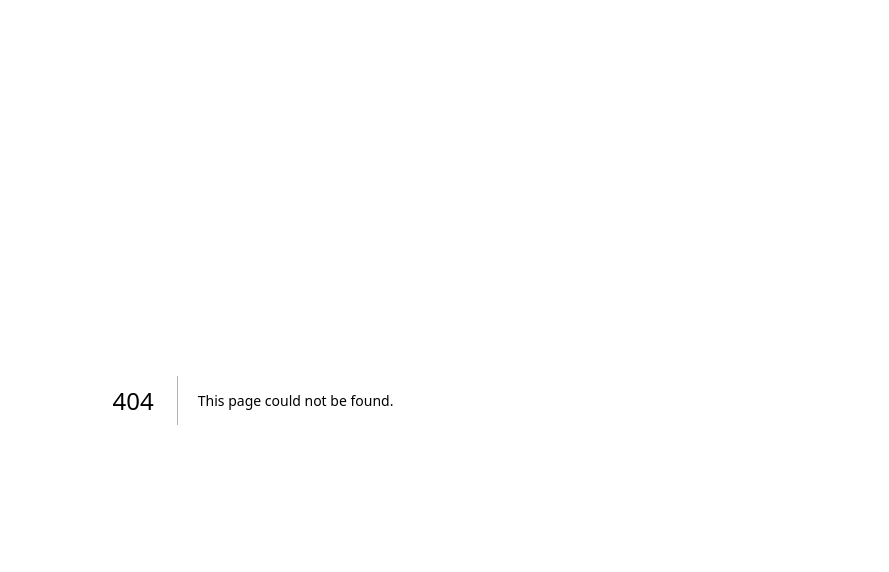
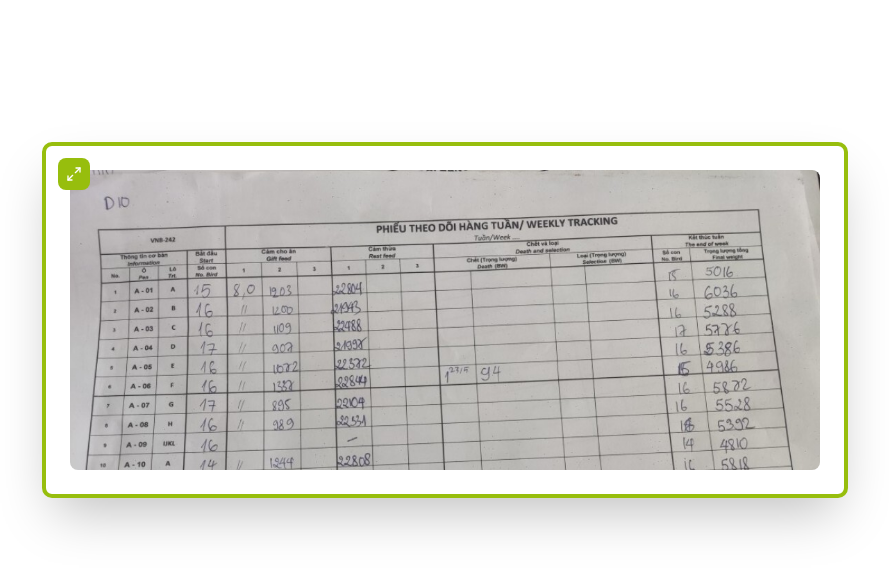
Before and after one commit to atul-proshore/bootcamp-react-app, a Next.js app: page /imagescroll in a window 1280 px wide. Before the commit this address had no page. Shown: the top 572 px of the page, without its empty margins (387-1276 px from the left). Built offline with nearby package versions, Linux system fonts and the light colour scheme.

Commit message:
image scroll added

```diff
--- /dev/null
+++ b/src/app/imagescroll/page.tsx
@@ -0,0 +1,39 @@
+"use client";
+
+import { useState } from "react";
+import Image from "next/image";
+import { Maximize2 } from "lucide-react";
+
+export default function Page() {
+
+  const [isFullScreen, setIsFullScreen] = useState<boolean>(false);
+
+  return (
+    <div className="w-[70vw] ml-auto h-[80vh] bg-white flex items-center justify-center p-6">
+      <div
+        className={`relative bg-white rounded-lg border-4 border-[#97BE0D] shadow-2xl transition-all duration-300
+        ${isFullScreen ? "w-full h-full" : "w-[95%] h-[60%]"}`}
+      >
+        <button
+          onClick={() => setIsFullScreen(!isFullScreen)}
+          className="absolute top-3 left-3 z-10 bg-[#97BE0D] text-white p-2 rounded-md"
+        >
+          <Maximize2 size={16} />
+        </button>
+
+        <div className="absolute inset-0 p-6">
+          <div className="w-full h-full overflow-y-auto overflow-x-hidden bg-gray-50 rounded-md">
+            <Image
+              src="/img-1.jpg"
+              alt="Weekly Tracking Sheet"
+              width={2400}
+              height={1600}
+              className={`w-full ${isFullScreen ? "h-full" : "h-auto"} object-contain`}
+              priority
+            />
+          </div>
+        </div>
+      </div>
+    </div>
+  );
+}
```
Also changed, not shown: public/img-1.jpg (added).
